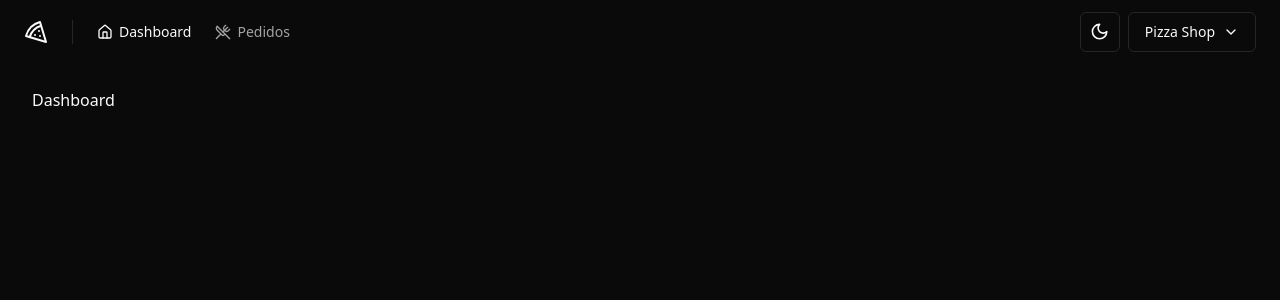
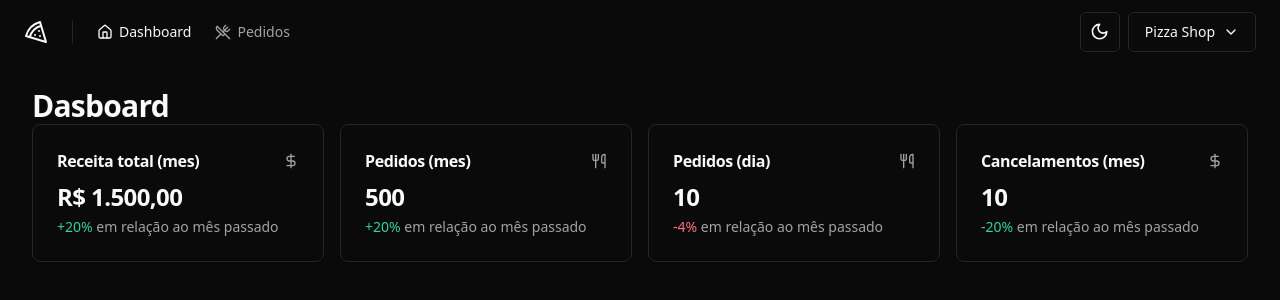
Before and after one commit to pleaobraga/Ignite-React-2023, a React (Vite) app in the folder modulo4/pizzashop-web/: page / in a window 1280 px wide. Shown: the top 300 px of the page. Built offline with nearby package versions, Linux system fonts and the light colour scheme.

Commit message:
feat: dashboar cards

```diff
--- /dev/null
+++ b/modulo4/pizzashop-web/src/components/ui/card.tsx
@@ -0,0 +1,79 @@
+import * as React from "react"
+
+import { cn } from "@/lib/utils"
+
+const Card = React.forwardRef<
+  HTMLDivElement,
+  React.HTMLAttributes<HTMLDivElement>
+>(({ className, ...props }, ref) => (
+  <div
+    ref={ref}
+    className={cn(
+      "rounded-lg border bg-card text-card-foreground shadow-sm",
+      className
+    )}
+    {...props}
+  />
+))
+Card.displayName = "Card"
+
+const CardHeader = React.forwardRef<
+  HTMLDivElement,
+  React.HTMLAttributes<HTMLDivElement>
+>(({ className, ...props }, ref) => (
+  <div
+    ref={ref}
+    className={cn("flex flex-col space-y-1.5 p-6", className)}
+    {...props}
+  />
+))
+CardHeader.displayName = "CardHeader"
+
+const CardTitle = React.forwardRef<
+  HTMLParagraphElement,
+  React.HTMLAttributes<HTMLHeadingElement>
+>(({ className, ...props }, ref) => (
+  <h3
+    ref={ref}
+    className={cn(
+      "text-2xl font-semibold leading-none tracking-tight",
+      className
+    )}
+    {...props}
+  />
+))
+CardTitle.displayName = "CardTitle"
+
+const CardDescription = React.forwardRef<
+  HTMLParagraphElement,
+  React.HTMLAttributes<HTMLParagraphElement>
+>(({ className, ...props }, ref) => (
+  <p
+    ref={ref}
+    className={cn("text-sm text-muted-foreground", className)}
+    {...props}
+  />
+))
+CardDescription.displayName = "CardDescription"
+
+const CardContent = React.forwardRef<
+  HTMLDivElement,
+  React.HTMLAttributes<HTMLDivElement>
+>(({ className, ...props }, ref) => (
+  <div ref={ref} className={cn("p-6 pt-0", className)} {...props} />
+))
+CardContent.displayName = "CardContent"
+
+const CardFooter = React.forwardRef<
+  HTMLDivElement,
+  React.HTMLAttributes<HTMLDivElement>
+>(({ className, ...props }, ref) => (
+  <div
+    ref={ref}
+    className={cn("flex items-center p-6 pt-0", className)}
+    {...props}
+  />
+))
+CardFooter.displayName = "CardFooter"
+
+export { Card, CardHeader, CardFooter, CardTitle, CardDescription, CardContent }
--- a/modulo4/pizzashop-web/src/pages/app/Dashboard.tsx
+++ /dev/null
@@ -1,10 +0,0 @@
-import { Helmet } from 'react-helmet-async'
-
-export function DashboardPage() {
-  return (
-    <div>
-      <Helmet title="Dashboard" />
-      <h1>Dashboard</h1>
-    </div>
-  )
-}
--- /dev/null
+++ b/modulo4/pizzashop-web/src/pages/app/Dashboard/Dashboard.tsx
@@ -0,0 +1,24 @@
+import { Card, CardContent, CardHeader, CardTitle } from '@/components/ui/card'
+import { DollarSign } from 'lucide-react'
+import { Helmet } from 'react-helmet-async'
+import MonthRevenueCard from './MonthRevenueCard'
+import MonthOrderAmountCard from './MonthOrderAmountCard'
+import DayOrderAmountCard from './DayOrderAmountCard'
+import MonthCanceledOrderAmountCard from './MonthCanceledOrderAmountCard'
+
+export function Dashboard() {
+  return (
+    <div>
+      <Helmet title="Dashboard" />
+      <div className="flex flex-col gap-4">
+        <h1 className="text-3xl font-bold tracking-tight">Dasboard</h1>
+      </div>
+      <div className="grid grid-cols-4 gap-4">
+        <MonthRevenueCard />
+        <MonthOrderAmountCard />
+        <DayOrderAmountCard />
+        <MonthCanceledOrderAmountCard />
+      </div>
+    </div>
+  )
+}
--- /dev/null
+++ b/modulo4/pizzashop-web/src/pages/app/Dashboard/DayOrderAmountCard.tsx
@@ -0,0 +1,22 @@
+import { Card, CardHeader, CardTitle, CardContent } from '@/components/ui/card'
+import { Utensils } from 'lucide-react'
+
+function DayOrderAmountCard() {
+  return (
+    <Card>
+      <CardHeader className="flex-row items-center justify-between space-y-0 pb-2">
+        <CardTitle className="text-base font-semibold">Pedidos (dia)</CardTitle>
+        <Utensils className="h4 w-4 text-muted-foreground" />
+      </CardHeader>
+      <CardContent className="space-y-1">
+        <span className="text-2xl font-bold tracking-tight">10</span>
+        <p className="text-sm text-muted-foreground">
+          <span className="text-rose-500 dark:text-rose-400">-4%</span> em
+          relação ao mês passado
+        </p>
+      </CardContent>
+    </Card>
+  )
+}
+
+export default DayOrderAmountCard
--- /dev/null
+++ b/modulo4/pizzashop-web/src/pages/app/Dashboard/MonthCanceledOrderAmountCard.tsx
@@ -0,0 +1,24 @@
+import { Card, CardHeader, CardTitle, CardContent } from '@/components/ui/card'
+import { DollarSign } from 'lucide-react'
+
+function MonthCanceledOrderAmountCard() {
+  return (
+    <Card>
+      <CardHeader className="flex-row items-center justify-between space-y-0 pb-2">
+        <CardTitle className="text-base font-semibold">
+          Cancelamentos (mes)
+        </CardTitle>
+        <DollarSign className="h4 w-4 text-muted-foreground" />
+      </CardHeader>
+      <CardContent className="space-y-1">
+        <span className="text-2xl font-bold tracking-tight">10</span>
+        <p className="text-sm text-muted-foreground">
+          <span className="text-emerald-500 dark:text-emerald-400">-20%</span>{' '}
+          em relação ao mês passado
+        </p>
+      </CardContent>
+    </Card>
+  )
+}
+
+export default MonthCanceledOrderAmountCard
--- /dev/null
+++ b/modulo4/pizzashop-web/src/pages/app/Dashboard/MonthOrderAmountCard.tsx
@@ -0,0 +1,22 @@
+import { Card, CardHeader, CardTitle, CardContent } from '@/components/ui/card'
+import { Utensils } from 'lucide-react'
+
+function MonthOrderAmountCard() {
+  return (
+    <Card>
+      <CardHeader className="flex-row items-center justify-between space-y-0 pb-2">
+        <CardTitle className="text-base font-semibold">Pedidos (mes)</CardTitle>
+        <Utensils className="h4 w-4 text-muted-foreground" />
+      </CardHeader>
+      <CardContent className="space-y-1">
+        <span className="text-2xl font-bold tracking-tight">500</span>
+        <p className="text-sm text-muted-foreground">
+          <span className="text-emerald-500 dark:text-emerald-400">+20%</span>{' '}
+          em relação ao mês passado
+        </p>
+      </CardContent>
+    </Card>
+  )
+}
+
+export default MonthOrderAmountCard
--- /dev/null
+++ b/modulo4/pizzashop-web/src/pages/app/Dashboard/MonthRevenueCard.tsx
@@ -0,0 +1,24 @@
+import { Card, CardHeader, CardTitle, CardContent } from "@/components/ui/card"
+import { DollarSign } from "lucide-react"
+
+function MonthRevenueCard() {
+  return (
+    <Card>
+      <CardHeader className="flex-row items-center justify-between space-y-0 pb-2">
+        <CardTitle className="text-base font-semibold">
+          Receita total (mes)
+        </CardTitle>
+        <DollarSign className="h4 w-4 text-muted-foreground" />
+      </CardHeader>
+      <CardContent className="space-y-1">
+        <span className="text-2xl font-bold tracking-tight">R$ 1.500,00</span>
+        <p className="text-sm text-muted-foreground">
+          <span className="text-emerald-500 dark:text-emerald-400">+20%</span>{' '}
+          em relação ao mês passado
+        </p>
+      </CardContent>
+    </Card>
+  )
+}
+
+export default MonthRevenueCard
--- a/modulo4/pizzashop-web/src/pages/auth/SignIn.tsx
+++ b/modulo4/pizzashop-web/src/pages/auth/SignIn.tsx
@@ -14,7 +14,7 @@ const signInForm = z.object({
 
 type SignInForm = z.infer<typeof signInForm>
 
-export function SignInPage() {
+export function SignIn() {
   const {
     register,
     handleSubmit,
--- a/modulo4/pizzashop-web/src/pages/auth/SignUp.tsx
+++ b/modulo4/pizzashop-web/src/pages/auth/SignUp.tsx
@@ -17,7 +17,7 @@ const SignUpForm = z.object({
 
 type SignUpForm = z.infer<typeof SignUpForm>
 
-export function SignUpPage() {
+export function SignUp() {
   const {
     register,
     handleSubmit,
```
Also changed, not shown: modulo4/pizzashop-web/src/routes.tsx (+6 -6 lines).
